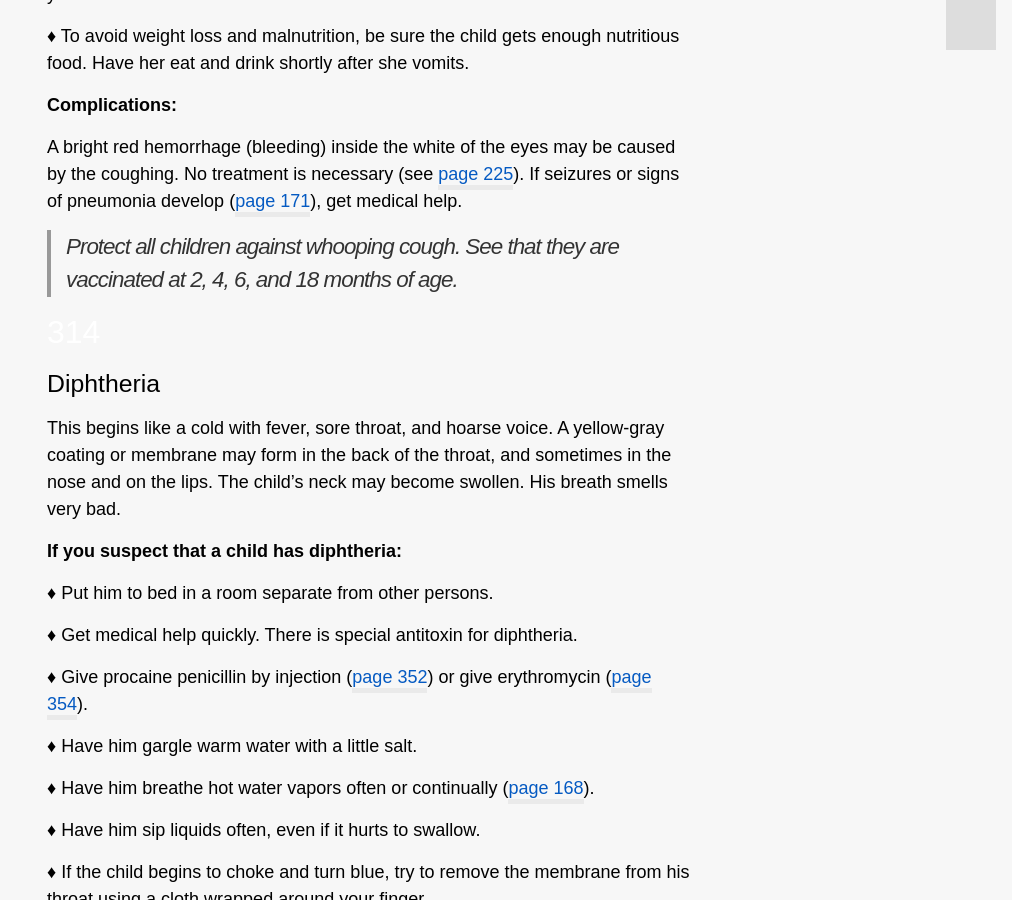
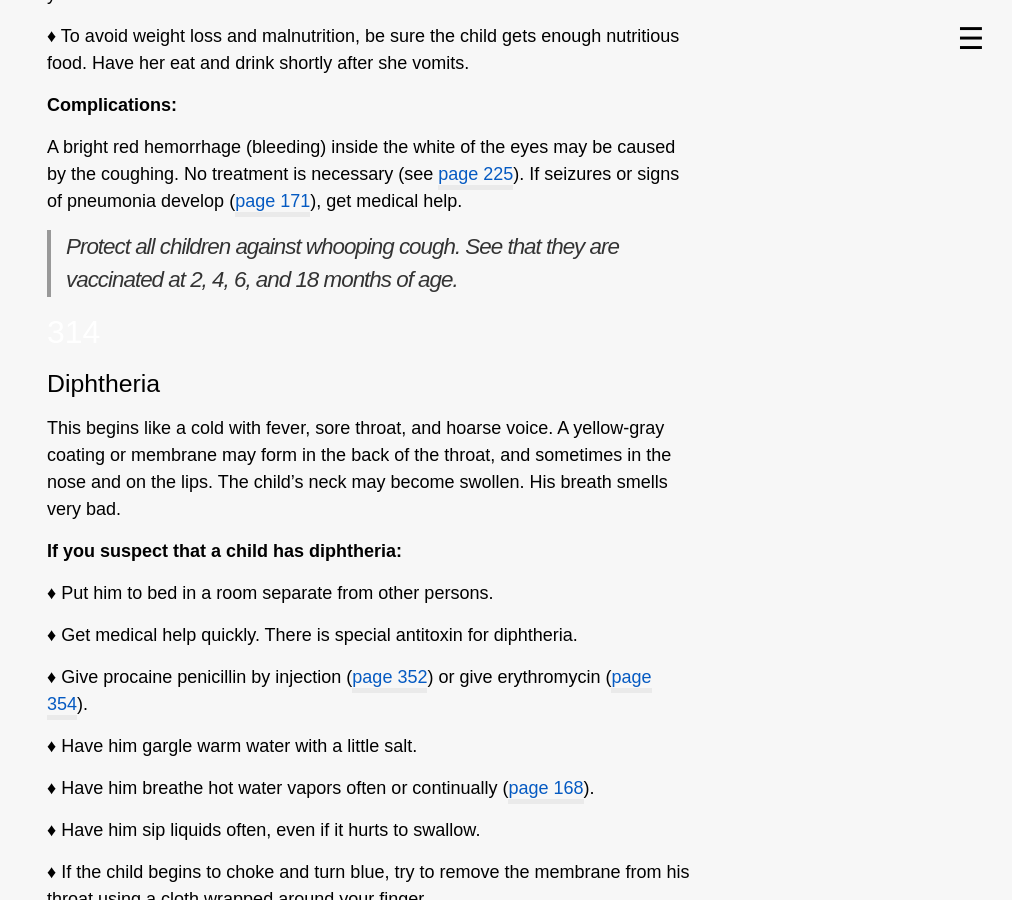
Before and after one commit to junglesta/wherenodoctor, a Jekyll site: the page built from index.html, in a window 1280 px wide and 900 px high, scrolled down 421277 px. Shown: the whole window, without its empty margins (268-1280 px from the left). Built offline with Jekyll 4.4.1, drawn with Linux system fonts in a browser that asks for light colours; some of the changed text lies outside the part shown.

Commit message:
menu starting to work decently w/ js
forget :checkbox hack!

```diff
--- a/_sass/_nav_toggle.scss
+++ b/_sass/_nav_toggle.scss
@@ -1,47 +1,29 @@
-$menu_bg_color: #ddd;
-$nav_height: 60vh;
+$menu_bg_color: $brand_color;
+$nav_height: 100vh;
 
-//
-// html,
-// body,
-#page {
-    height: 100%;
-    margin: 0;
-    padding: 0;
-    overflow: hidden;
-    position: relative;
+.menu_toggle {//buttons container
+  position: fixed;
+  top: 1rem;
+  right: 1rem;
+  z-index: 20;
+  font-size: 30px;
+  cursor: pointer;
+  width: 50px;
+  height: 50px;
+  text-align: center;
 }
-
-label[for="menu-toggle"] {
-    cursor: pointer;
-    overflow: hidden;
-    text-indent: 100%;
-
-    background-color: $menu_bg_color;
-    height: 50px;
-    width: 50px;
-    position: fixed;
-    top: 0;
-    right: 1rem;
-    z-index: 12;
-    -webkit-transition: all .2s ease-in;
-}
-
-
-#menu-toggle { /* goes off the canvas */
-    left: -100%;
-    position: absolute;
-    top: -100%;
-    -webkit-appearance: none;
+.menu_ico, .close_ico {//buttons
+  color: black;
+  &:hover { color: white;}
 }
 
 nav,
 main {
     box-sizing: border-box;
     display: block;
-    overflow: hidden;
+    //overflow: hidden;
     position: relative;
-    -webkit-transition: all .2s ease-in;
+    //-webkit-transition: all .2s ease-in;
 }
 
 
@@ -58,12 +40,13 @@
     background-color: $menu_bg_color;
 
     a {
+      color: white;
       display: block;
       position: relative;
       margin-left: .5rem;
       margin-right: .5rem;
       padding: .5rem 0 .5rem 3rem;
-      border-bottom: 1px solid rgba(0,0,0,.25);
+      border:0 none;
       small {
         margin-left: -42px;
         display: block;
@@ -72,7 +55,12 @@
         position: absolute;
         font-size: 28px;
         line-height: 28px;
-        opacity: .25;
+        opacity: .35;
+      }
+      &:hover {
+        border:0 none;
+        color: white;
+        opacity: .5;
       }
     }
 }
@@ -82,30 +70,3 @@
     min-height: 100%;
     z-index:1;
 }
-
-#menu-toggle:not(:checked) ~ nav {
-  margin-top: -$nav_height;
-}
-
-#menu-toggle:checked ~ nav {
-  margin-top: 0;
-}
-
-// label[for="menu-toggle"]
-#menu-toggle:not(:checked) ~ nav label {
-  margin-top: 0;
-}
-
-#menu-toggle:checked ~ nav label {
-  margin-top: $nav_height;
-}
-
-
-
-
-// #menu-toggle:not(:checked) ~ nav ~ main {
-//     width: 100%;
-// }
-// #menu-toggle:checked ~ nav ~ main {
-//     width: 100%;
-// }
--- /dev/null
+++ b/_sass/_nav_toggleOLD.scss
@@ -0,0 +1,112 @@
+$menu_bg_color: #ddd;
+$nav_height: 60vh;
+
+//
+// html,
+// body,
+#page {
+    height: 100%;
+    margin: 0;
+    padding: 0;
+    overflow: hidden;
+    position: relative;
+}
+
+label[for="menu-toggle"] {
+    cursor: pointer;
+    overflow: hidden;
+    text-indent: 100%;
+
+    background-color: $brand_color;
+    height: 50px;
+    width: 50px;
+    position: fixed;
+    top: 0;
+    right: 1rem;
+    z-index: 12;
+    -webkit-transition: all .2s ease-in;
+}
+
+
+#menu-toggle { /* goes off the canvas */
+    left: -100%;
+    position: absolute;
+    top: -100%;
+    -webkit-appearance: none;
+}
+
+nav,
+main {
+    box-sizing: border-box;
+    display: block;
+    overflow: hidden;
+    position: relative;
+    -webkit-transition: all .2s ease-in;
+}
+
+
+nav {
+    padding: .5rem;
+    height: $nav_height;
+    width: 100%;
+    overflow-y: scroll;
+    z-index: 11;
+    position: relative;
+    top: 0;
+    left: 0;
+    right: 0;
+    background-color: $menu_bg_color;
+
+    a:not(.totoptoggle) {
+      display: block;
+      position: relative;
+      margin-left: .5rem;
+      margin-right: .5rem;
+      padding: .5rem 0 .5rem 3rem;
+      border:0 none;
+      small {
+        margin-left: -42px;
+        display: block;
+        float: left;
+        height: 100%;
+        position: absolute;
+        font-size: 28px;
+        line-height: 28px;
+        opacity: .25;
+      }
+      &:hover {border:0 none;}
+    }
+}
+
+main {
+    width: 100%;
+    min-height: 100%;
+    z-index:1;
+}
+
+#menu-toggle:not(:checked) ~ nav {
+  margin-top: -$nav_height;
+}
+
+#menu-toggle:checked ~ nav {
+  margin-top: 0;
+}
+
+// label[for="menu-toggle"]
+// #menu-toggle:not(:checked) ~ nav label {
+//   margin-top: 0;
+// }
+//
+// #menu-toggle:checked ~ nav label {
+//   margin-top: $nav_height;
+// }
+
+
+
+
+// #menu-toggle:not(:checked) ~ nav ~ main {
+//     width: 100%;
+// }
+// #menu-toggle:checked ~ nav ~ main {
+//     width: 100%;
+// }
--- a/index.html
+++ b/index.html
@@ -5,25 +5,24 @@
 
   {% include head.html %}
 
-  <body>
+  <body class=" ">
 
     {% include svg/defs.html %}
 
-    <div id="page">
+    <div class="menu_toggle" id="toggle_menu">
+      <span id="menu_ico" class="menu_ico ">☰</span>
+      <span id="close_ico" class="close_ico hide">X</span>
+    </div>
+
+    <div class="page_wrapper">
 
       <!-- nav -->
-      <input id="menu-toggle" type="checkbox" name="menu-toggle">
-
-      <nav class="navigation">
-
-        <div class="nav_wrapper">
-
-          <label for="menu-toggle">Menu</label>
+      <nav class="navigation_menu hide" id="navigation_menu">
 
         {% for node in site.posts reversed %}
         {% capture id %}{{ node.id |remove:'/'|remove:'20160101'|remove:'20160102'|remove:'20160103'|remove:'20151231'| downcase }}{% endcapture %}
 
-            <a class="{{id}} {% if node.style %}variant {{node.style}}{% endif %}  mdl-navigation__link" href="#{{id}}">
+          <a class="{{id}} {% if node.style %}variant {{node.style}}{% endif %}" href="#{{id}}">
             {% if node.style %}<small> </small>
             {% else %}<small>{{ node.chapter}} </small>
             {% endif %}
@@ -31,8 +30,6 @@
           </a>
 
         {% endfor %}
-
-        </div>
       </nav>
 
       <main class="">
@@ -70,6 +67,8 @@
 
     </div>
 
+    {% include script_menu_toggle.html %}
+
     {% include script_blank.html %}
 
     {% include script_upup.html %}
```
Also changed, not shown: _includes/script_menu_toggle.html (added, +39 -0 lines). Lines whose indentation alone changed are shown as unchanged.
